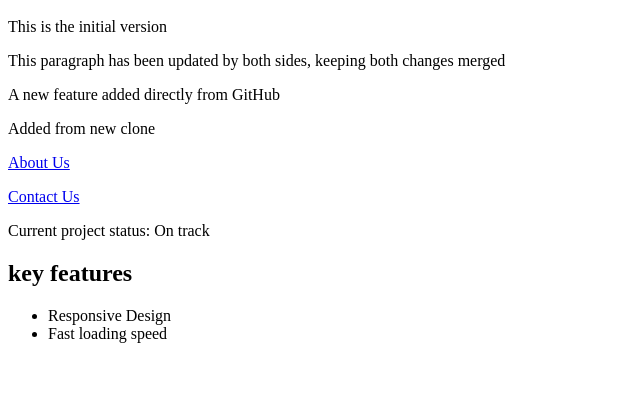
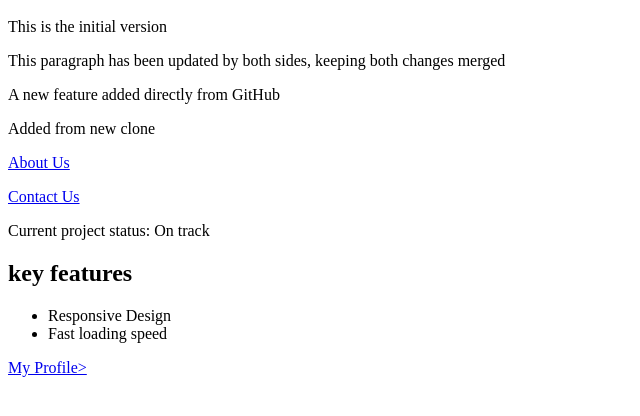
Before and after one commit to dgruploads01/collaboration_project, a plain HTML site: page index.html in a window 1280 px wide. Shown: the part 48-464 px from the top of the page, without its empty margins (0-640 px from the left). Drawn offline with Linux system fonts and the light colour scheme.

Commit message:
feature: Add profile page link to index

```diff
--- a/index.html
+++ b/index.html
@@ -12,3 +12,4 @@
   <li>Responsive Design</li>
   <li>Fast loading speed</li>
 </ul>
+<p><a href="profile.html">My Profile></a></p>
```
